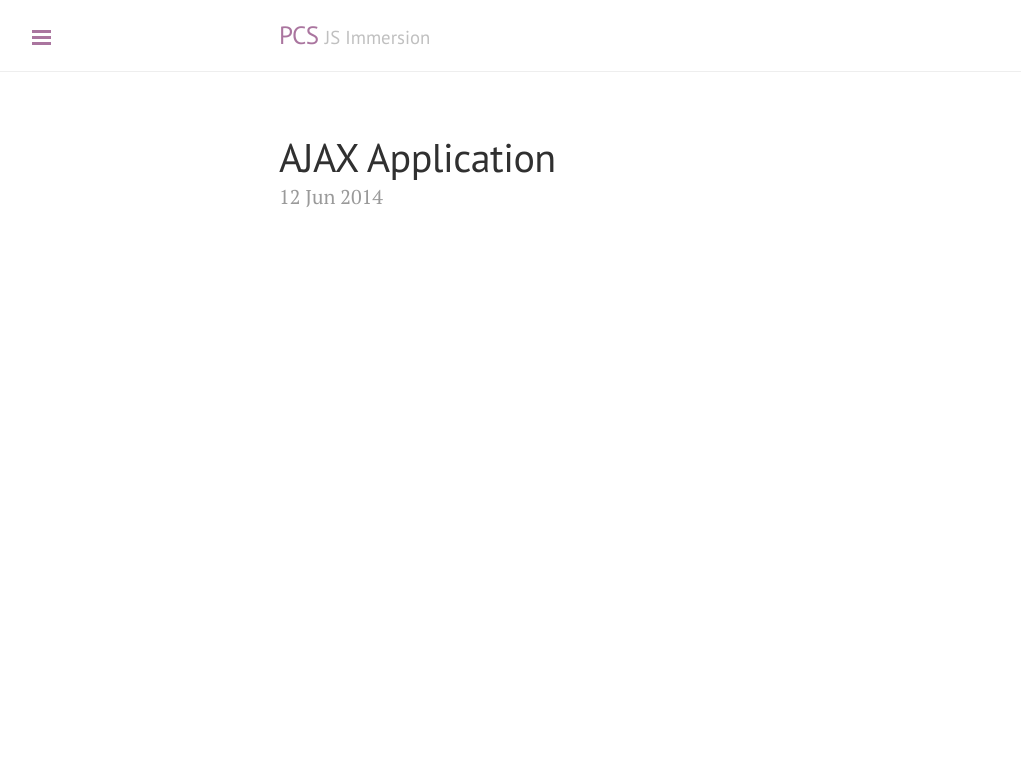
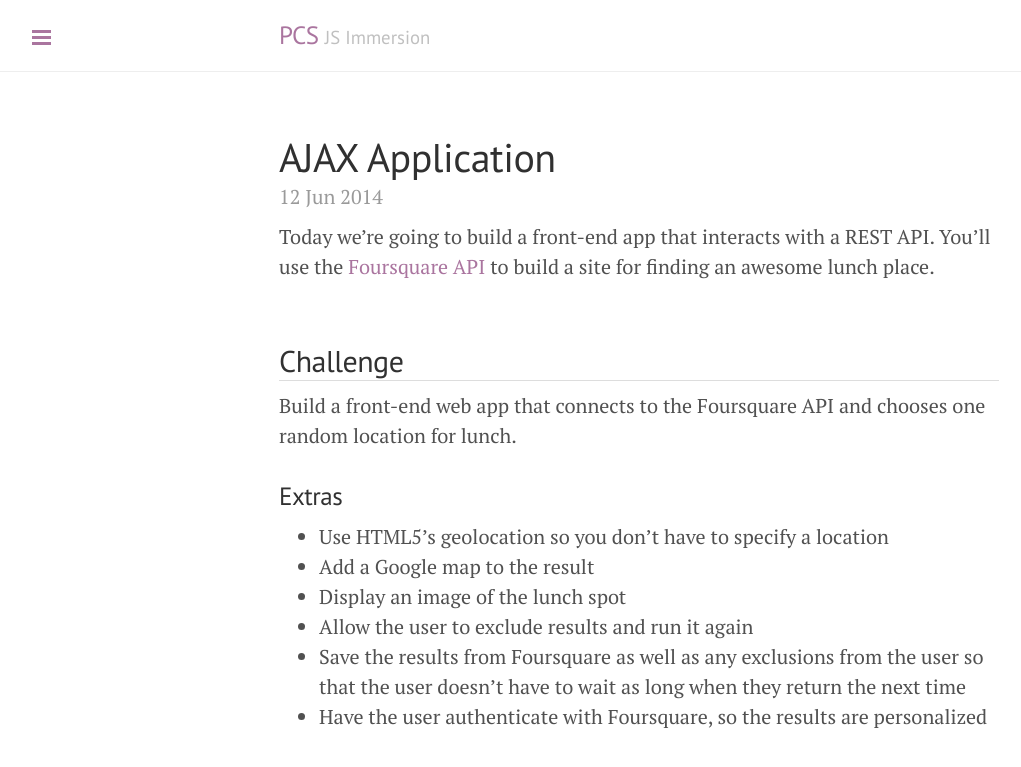
Before and after one commit to wbyoung/jsi, a Jekyll site: the page built from _posts/00-05-04-ajax-app.md, in a window 1280 px wide. Shown: the top 767 px of the page, without its empty margins (1-1022 px from the left). Built offline with Jekyll 4.4.1, drawn with Linux system fonts in a browser that asks for light colours; nearby versions of some CDN libraries; Markdown is read by kramdown in place of the engine named in the settings.

Commit message:
AJAX app.

```diff
--- a/_posts/00-05-04-ajax-app.md
+++ b/_posts/00-05-04-ajax-app.md
@@ -4,3 +4,24 @@ title: AJAX Application
 class: ajax-app
 date: 2014-06-12 00:00:00
 ---
+
+Today we're going to build a front-end app that interacts with a REST API.
+You'll use the [Foursquare API][foursquare-api] to build a site for finding an
+awesome lunch place.
+
+## Challenge
+
+Build a front-end web app that connects to the Foursquare API and chooses one
+random location for lunch.
+
+### Extras
+
+- Use HTML5's geolocation so you don't have to specify a location
+- Add a Google map to the result
+- Display an image of the lunch spot
+- Allow the user to exclude results and run it again
+- Save the results from Foursquare as well as any exclusions from the user so
+  that the user doesn't have to wait as long when they return the next time
+- Have the user authenticate with Foursquare, so the results are personalized
+
+[foursquare-api]: https://developer.foursquare.com/docs/
```
Also changed, not shown: _posts/00-05-04-ajax-app-notes.md (added, +11 -0 lines).
